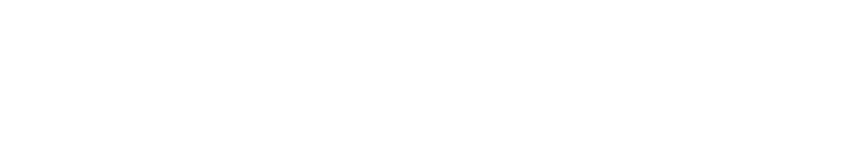
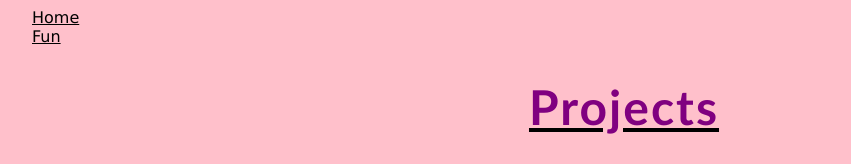
Before and after one commit to WVCS/website-crystql-liu, a plain HTML site: page projects.html in a window 1280 px wide. Shown: the top 164 px of the page, without its empty margins (16-867 px from the left). Drawn offline with Linux system fonts and the light colour scheme; grey boxes are pictures that could not be loaded.

Commit message:
Update projects.html

```diff
--- a/projects.html
+++ b/projects.html
@@ -1,9 +1,42 @@
 <html>
-  <head>
-    <link rel = "https://www.google.com/imgres?q=project&imgurl=https%3A%2F%2Fwww.elmhurst.edu%2Fwp-content%2Fuploads%2F2018%2F12%2F5-skills-project-management-degree-elmhurst-college-infographic-thumb.jpg&imgrefurl=https%3A%2F%2Fwww.elmhurst.edu%2Fblog%2Fwhat-is-project-management%2F&docid=77DxdLJyTjzjiM&tbnid=n7mXviocao5JlM&vet=12ahUKEwix4OqgvLOGAxW_KkQIHQoNB5gQM3oFCIMBEAA..i&w=1200&h=628&hcb=2&ved=2ahUKEwix4OqgvLOGAxW_KkQIHQoNB5gQM3oFCIMBEAA">
-    <title> Projects <title>
-    </head>
-  <body>
-      <p> <iframe width="392" height="620" style="border: 0px;"  src="https://studio.code.org/projects/applab/dydfVg87pqajOmogy1_O4AnRJrzWCFFESISgXdt8dtO/embed?nosource"></iframe> </p>
-      <p><iframe width="392" height="620" style="border: 0px;" src="https://studio.code.org/projects/applab/mw7PYjIRUrNFY2IH7xCP6EbrRaK34sbKl8EwFmOqXN4/embed"></iframe></p>
+
+
+
+<body>
+  <ul>
+      <a href="index.html">Home</a> <br>
+      <a href="fun.html">Fun</a>
+    </ul>
+  <center>
+<h1>Projects</h1>
+<p> <iframe width="392" height="620" style="border: 0px;"  src="https://studio.code.org/projects/applab/dydfVg87pqajOmogy1_O4AnRJrzWCFFESISgXdt8dtO/embed?nosource"></iframe> </p>
+<p><iframe width="392" height="620" style="border: 0px;" src="https://studio.code.org/projects/applab/mw7PYjIRUrNFY2IH7xCP6EbrRaK34sbKl8EwFmOqXN4/embed"></iframe></p>
+  <br><br>
+  <p1>End of page.</p1>
+  </center>
+
+</body>
+
 </html>
+<style>body{
+  background-color:pink;
+}
+h1{
+    font-size:300%;
+    letter-spacing:2px;
+    font-family: "Calibri";
+    color: purple;
+  text-decoration: underline;
+  text-decoration-color: black;
+}
+
+p1{
+  font-size:150%;
+  font-family:"Verdana";
+}
+  a{
+  color: black;
+  font-size:100%;
+    font-family:"Verdana";
+}
+ </style>
```
